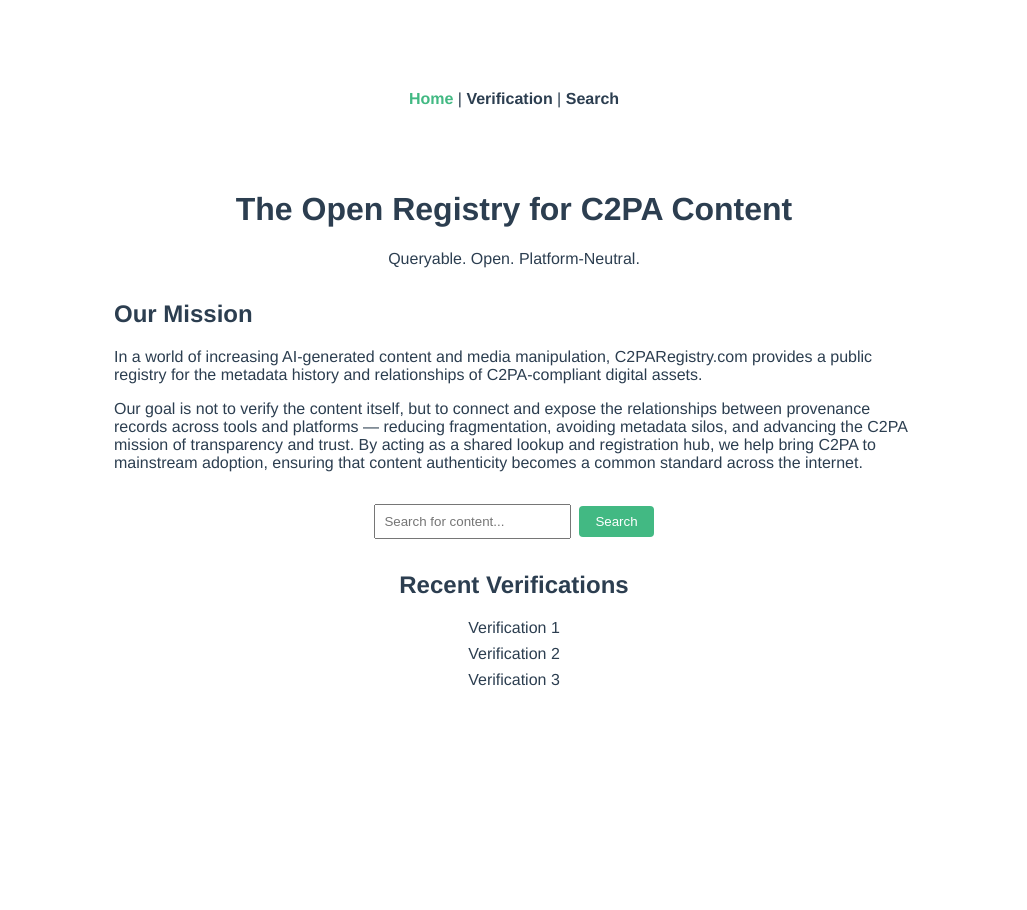
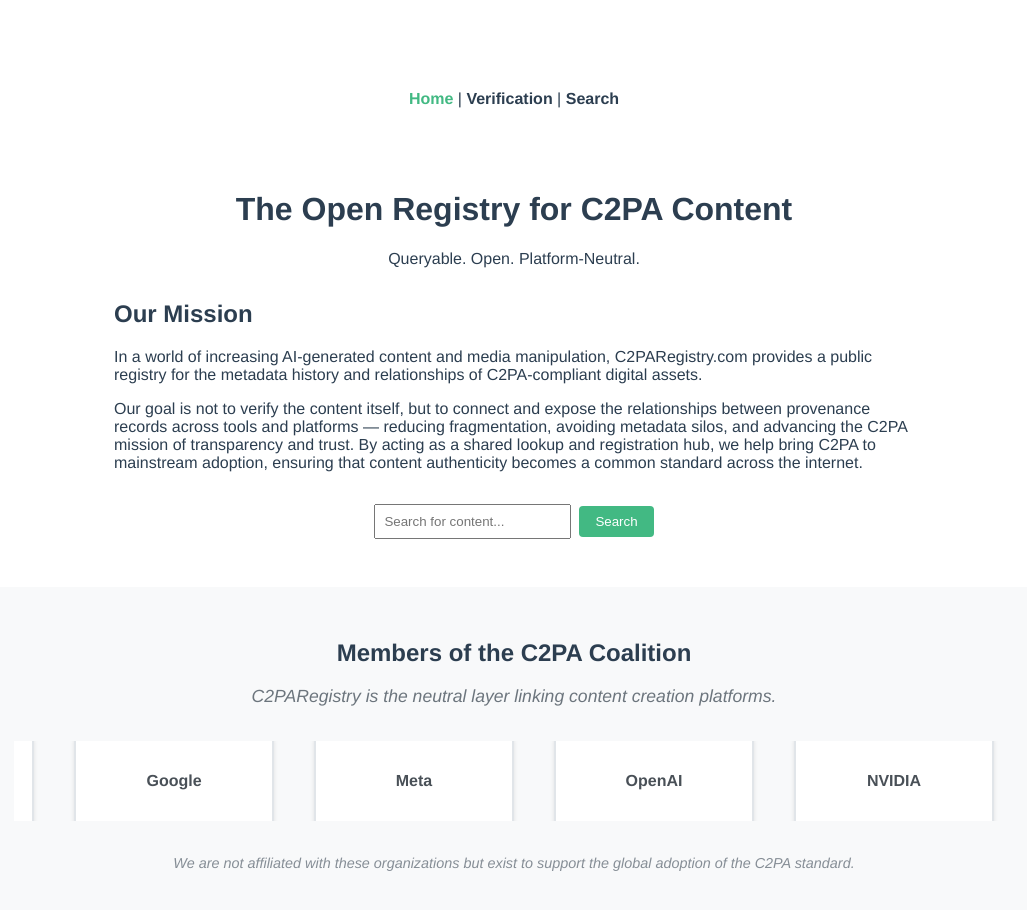
Before and after one commit to C2PAregistry/webexplorer, a Vue app in the folder web/: page / in a window 1280 px wide. Shown: the top 910 px of the page, without its empty margins (126-1153 px from the left). Before the commit the page ends 800 px from the top, so only its background shows below. Built offline with nearby package versions, Linux system fonts and the light colour scheme.

Commit message:
Add logo carousel to the homepage

```diff
--- a/web/src/views/HomeView.vue
+++ b/web/src/views/HomeView.vue
@@ -11,11 +11,22 @@
       <input type="text" placeholder="Search for content..." v-model="searchQuery" />
       <button @click="search">Search</button>
     </div>
-    <div class="recent-verifications">
-      <h2>Recent Verifications</h2>
-      <ul>
-        <li v-for="(item, index) in recentVerifications" :key="index">{{ item }}</li>
-      </ul>
+    <div class="partners-section">
+      <h2>Members of the C2PA Coalition</h2>
+      <p class="coalition-subtitle">C2PARegistry is the neutral layer linking content creation platforms.</p>
+      <div class="logo-carousel">
+        <div class="logo-container">
+          <!-- First set of logos -->
+          <div class="logo-item" v-for="(logo, index) in logos" :key="`first-${index}`">
+            <div class="logo-placeholder">{{ logo.name }}</div>
+          </div>
+          <!-- Duplicate set for seamless loop -->
+          <div class="logo-item" v-for="(logo, index) in logos" :key="`second-${index}`">
+            <div class="logo-placeholder">{{ logo.name }}</div>
+          </div>
+        </div>
+      </div>
+      <p class="disclaimer-text">We are not affiliated with these organizations but exist to support the global adoption of the C2PA standard.</p>
     </div>
   </div>
 </template>
@@ -27,7 +38,16 @@ export default defineComponent({
   name: 'HomeView',
   setup() {
     const searchQuery = ref('')
-    const recentVerifications = ref(['Verification 1', 'Verification 2', 'Verification 3'])
+    const logos = ref([
+      { name: 'Adobe', url: '#' },
+      { name: 'Microsoft', url: '#' },
+      { name: 'Google', url: '#' },
+      { name: 'Meta', url: '#' },
+      { name: 'OpenAI', url: '#' },
+      { name: 'NVIDIA', url: '#' },
+      { name: 'Samsung', url: '#' },
+      { name: 'Canon', url: '#' }
+    ])
 
     const search = () => {
       // Implement search functionality here
@@ -36,7 +56,7 @@ export default defineComponent({
 
     return {
       searchQuery,
-      recentVerifications,
+      logos,
       search
     }
   }
@@ -75,16 +95,100 @@ button {
   cursor: pointer;
 }
 
-.recent-verifications {
-  margin-top: 2rem;
+.partners-section {
+  margin-top: 3rem;
+  padding: 2rem 0;
+  background-color: #f8f9fa;
+  border-radius: 12px;
 }
 
-ul {
-  list-style-type: none;
-  padding: 0;
+.partners-section h2 {
+  margin-bottom: 1rem;
+  color: #2c3e50;
+  font-size: 1.5rem;
 }
 
-li {
-  margin: 0.5rem 0;
+.coalition-subtitle {
+  color: #6c757d;
+  font-size: 1.1rem;
+  font-style: italic;
+  margin-bottom: 2rem;
+  max-width: 600px;
+  margin-left: auto;
+  margin-right: auto;
+  line-height: 1.4;
+}
+
+.logo-carousel {
+  overflow: hidden;
+  width: 100%;
+  max-width: 1000px;
+  margin: 0 auto;
+}
+
+.logo-container {
+  display: flex;
+  animation: scroll 20s linear infinite;
+  width: calc(200px * 16); /* Adjust based on number of logos * 2 */
+}
+
+.logo-item {
+  flex-shrink: 0;
+  width: 200px;
+  height: 80px;
+  margin: 0 20px;
+  display: flex;
+  align-items: center;
+  justify-content: center;
+}
+
+.logo-placeholder {
+  background: white;
+  border: 2px solid #e1e5e9;
+  border-radius: 8px;
+  padding: 1rem 1.5rem;
+  font-weight: 600;
+  color: #495057;
+  box-shadow: 0 2px 4px rgba(0,0,0,0.1);
+  transition: transform 0.3s ease;
+  width: 100%;
+  text-align: center;
+  min-height: 60px;
+  display: flex;
+  align-items: center;
+  justify-content: center;
+}
+
+.logo-placeholder:hover {
+  transform: translateY(-2px);
+  box-shadow: 0 4px 12px rgba(0,0,0,0.15);
+}
+
+@keyframes scroll {
+  0% {
+    transform: translateX(0);
+  }
+  100% {
+    transform: translateX(calc(-200px * 8 - 160px)); /* Move by half the width */
+  }
+}
+
+/* Duplicate logos for seamless loop */
+.logo-container::after {
+  content: '';
+  display: flex;
+  flex-shrink: 0;
+}
+
+.disclaimer-text {
+  margin-top: 2rem;
+  font-size: 0.9rem;
+  color: #868e96;
+  font-style: italic;
+  text-align: center;
+  max-width: 700px;
+  margin-left: auto;
+  margin-right: auto;
+  line-height: 1.4;
 }
 </style>
```
